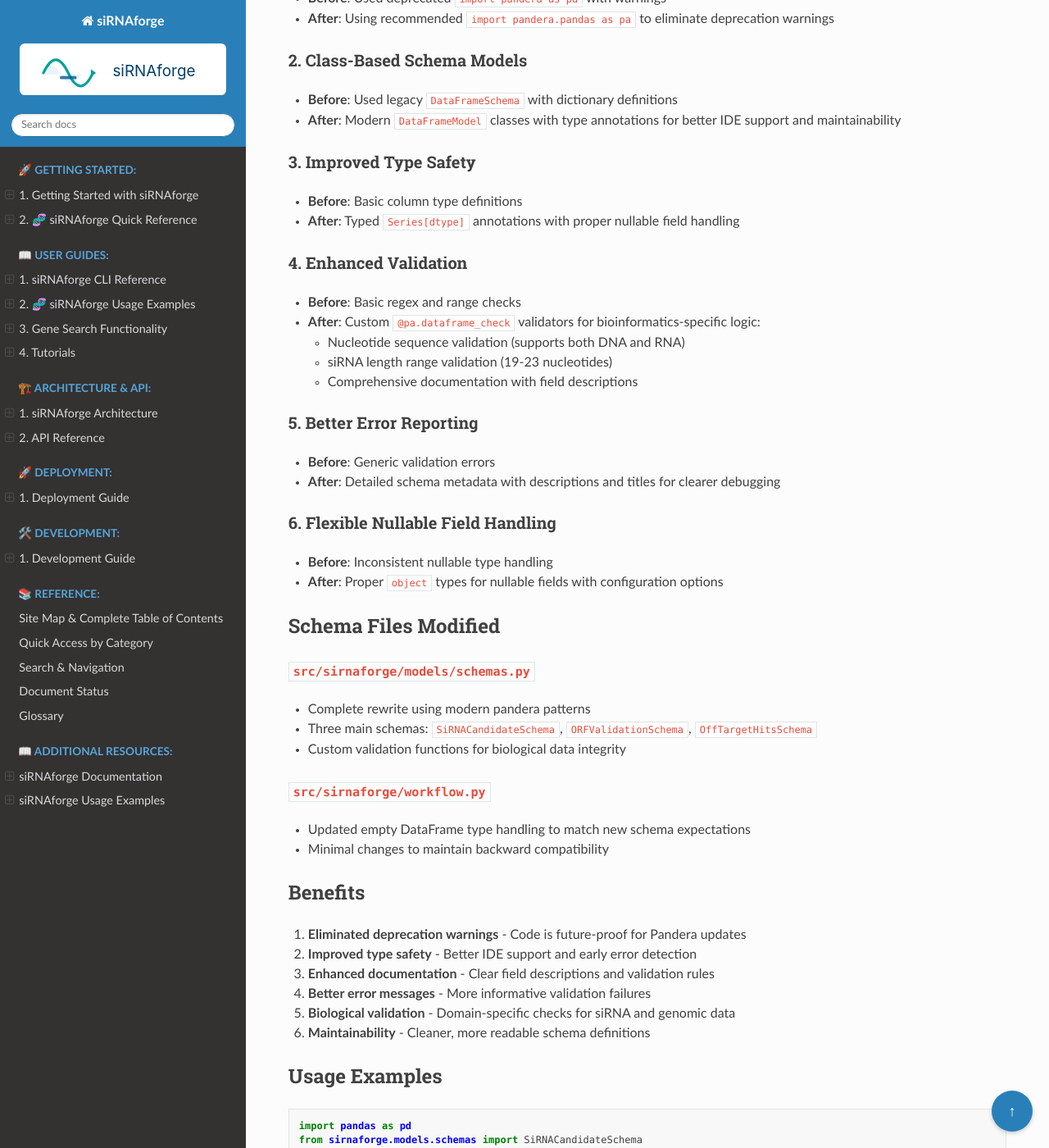
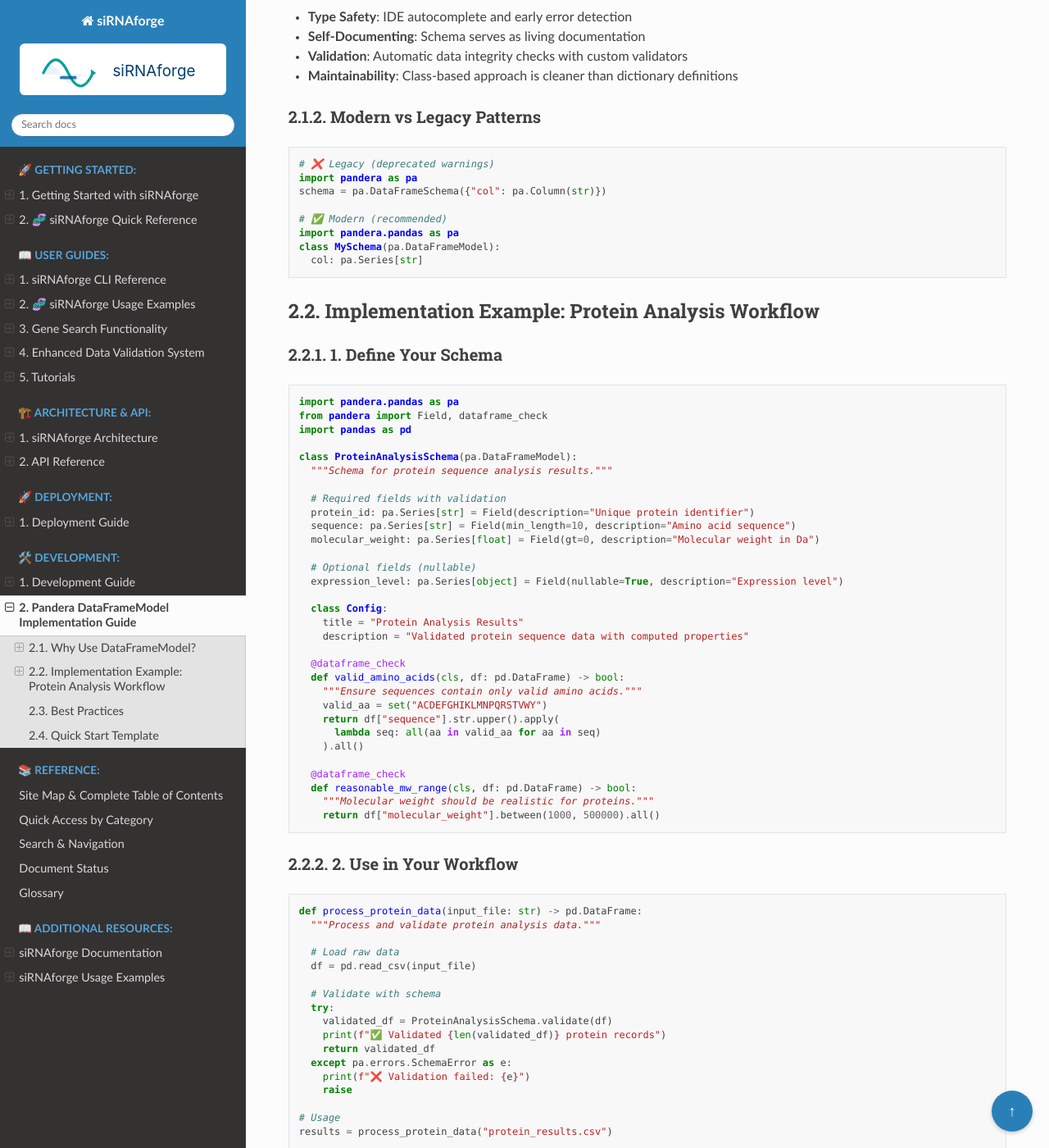
Before and after one commit to Austin-s-h/sirnaforge, a Sphinx documentation site: the page built from docs/SCHEMA_IMPROVEMENTS.md, in a window 1280 px wide and 1400 px high, scrolled down 352 px. Shown: the whole window at 82% size. Built offline with Sphinx 7.4.7 and the Read the Docs theme 3.1.0, drawn with Linux system fonts in a browser that asks for light colours; some of the changed text lies outside the part shown.

Commit message:
docs: update docs

````diff
--- a/docs/SCHEMA_IMPROVEMENTS.md
+++ b/docs/SCHEMA_IMPROVEMENTS.md
@@ -1,73 +1,125 @@
-# Pandera Schema Modernization
+# Pandera DataFrameModel Implementation Guide
 
-This document describes the improvements made to siRNAforge's pandera schemas to align with current best practices for Pandera 0.26.1.
+A practical guide for implementing type-safe data validation in bioinformatics workflows using modern Pandera patterns.
 
-## Summary of Changes
+## Why Use DataFrameModel?
 
-### 1. Modern Import Patterns
-- **Before**: Used deprecated `import pandera as pa` with warnings
-- **After**: Using recommended `import pandera.pandas as pa` to eliminate deprecation warnings
+### Key Benefits
+- **Type Safety**: IDE autocomplete and early error detection
+- **Self-Documenting**: Schema serves as living documentation
+- **Validation**: Automatic data integrity checks with custom validators
+- **Maintainability**: Class-based approach is cleaner than dictionary definitions
 
-### 2. Class-Based Schema Models
-- **Before**: Used legacy `DataFrameSchema` with dictionary definitions
-- **After**: Modern `DataFrameModel` classes with type annotations for better IDE support and maintainability
+### Modern vs Legacy Patterns
+```python
+# ❌ Legacy (deprecated warnings)
+import pandera as pa
+schema = pa.DataFrameSchema({"col": pa.Column(str)})
 
-### 3. Improved Type Safety
-- **Before**: Basic column type definitions
-- **After**: Typed `Series[dtype]` annotations with proper nullable field handling
+# ✅ Modern (recommended)
+import pandera.pandas as pa
+class MySchema(pa.DataFrameModel):
+  col: pa.Series[str]
+```
 
-### 4. Enhanced Validation
-- **Before**: Basic regex and range checks
-- **After**: Custom `@pa.dataframe_check` validators for bioinformatics-specific logic:
-  - Nucleotide sequence validation (supports both DNA and RNA)
-  - siRNA length range validation (19-23 nucleotides)
-  - Comprehensive documentation with field descriptions
+## Implementation Example: Protein Analysis Workflow
 
-### 5. Better Error Reporting
-- **Before**: Generic validation errors
-- **After**: Detailed schema metadata with descriptions and titles for clearer debugging
-
-### 6. Flexible Nullable Field Handling
-- **Before**: Inconsistent nullable type handling
-- **After**: Proper `object` types for nullable fields with configuration options
-
-## Schema Files Modified
-
-### `src/sirnaforge/models/schemas.py`
-- Complete rewrite using modern pandera patterns
-- Three main schemas: `SiRNACandidateSchema`, `ORFValidationSchema`, `OffTargetHitsSchema`
-- Custom validation functions for biological data integrity
-
-### `src/sirnaforge/workflow.py`
-- Updated empty DataFrame type handling to match new schema expectations
-- Minimal changes to maintain backward compatibility
-
-## Benefits
-
-1. **Eliminated deprecation warnings** - Code is future-proof for Pandera updates
-2. **Improved type safety** - Better IDE support and early error detection
-3. **Enhanced documentation** - Clear field descriptions and validation rules
-4. **Better error messages** - More informative validation failures
-5. **Biological validation** - Domain-specific checks for siRNA and genomic data
-6. **Maintainability** - Cleaner, more readable schema definitions
-
-## Usage Examples
+### 1. Define Your Schema
 
 ```python
+import pandera.pandas as pa
+from pandera import Field, dataframe_check
 import pandas as pd
-from sirnaforge.models.schemas import SiRNACandidateSchema
 
-# Validate siRNA candidate data
-df = pd.DataFrame({...})  # Your data
-validated_df = SiRNACandidateSchema.validate(df)
+class ProteinAnalysisSchema(pa.DataFrameModel):
+  """Schema for protein sequence analysis results."""
+
+  # Required fields with validation
+  protein_id: pa.Series[str] = Field(description="Unique protein identifier")
+  sequence: pa.Series[str] = Field(min_length=10, description="Amino acid sequence")
+  molecular_weight: pa.Series[float] = Field(gt=0, description="Molecular weight in Da")
+
+  # Optional fields (nullable)
+  expression_level: pa.Series[object] = Field(nullable=True, description="Expression level")
+
+  class Config:
+    title = "Protein Analysis Results"
+    description = "Validated protein sequence data with computed properties"
+
+  @dataframe_check
+  def valid_amino_acids(cls, df: pd.DataFrame) -> bool:
+    """Ensure sequences contain only valid amino acids."""
+    valid_aa = set("ACDEFGHIKLMNPQRSTVWY")
+    return df["sequence"].str.upper().apply(
+      lambda seq: all(aa in valid_aa for aa in seq)
+    ).all()
+
+  @dataframe_check
+  def reasonable_mw_range(cls, df: pd.DataFrame) -> bool:
+    """Molecular weight should be realistic for proteins."""
+    return df["molecular_weight"].between(1000, 500000).all()
 ```
 
-## Testing
+### 2. Use in Your Workflow
 
-New comprehensive test suite in `tests/unit/test_schemas.py` validates:
-- Valid data acceptance
-- Invalid data rejection
-- Nullable field handling
-- Bioinformatics-specific constraints
+```python
+def process_protein_data(input_file: str) -> pd.DataFrame:
+  """Process and validate protein analysis data."""
 
-All existing tests continue to pass, ensuring backward compatibility.
+  # Load raw data
+  df = pd.read_csv(input_file)
+
+  # Validate with schema
+  try:
+    validated_df = ProteinAnalysisSchema.validate(df)
+    print(f"✅ Validated {len(validated_df)} protein records")
+    return validated_df
+  except pa.errors.SchemaError as e:
+    print(f"❌ Validation failed: {e}")
+    raise
+
+# Usage
+results = process_protein_data("protein_results.csv")
+```
+
+### 3. Handle Empty DataFrames
+
+```python
+def create_empty_result() -> pd.DataFrame:
+  """Create empty DataFrame matching schema."""
+  return pd.DataFrame({
+    "protein_id": pd.Series([], dtype="object"),
+    "sequence": pd.Series([], dtype="object"),
+    "molecular_weight": pd.Series([], dtype="float64"),
+    "expression_level": pd.Series([], dtype="object")
+  })
+```
+
+## Best Practices
+
+1. **Start Simple**: Begin with basic types, add validators incrementally
+2. **Document Everything**: Use `Field(description=...)` for all columns
+3. **Test Edge Cases**: Include tests for empty data, nulls, and boundary values
+4. **Custom Validators**: Use `@dataframe_check` for domain-specific validation
+5. **Nullable Handling**: Use `object` dtype for nullable string/mixed columns
+
+## Quick Start Template
+
+```python
+import pandera.pandas as pa
+from pandera import Field
+
+class YourWorkflowSchema(pa.DataFrameModel):
+  # Required fields
+  id: pa.Series[str] = Field(description="Unique identifier")
+  value: pa.Series[float] = Field(gt=0, description="Measured value")
+
+  # Optional fields
+  notes: pa.Series[object] = Field(nullable=True, description="Optional notes")
+
+  class Config:
+    title = "Your Workflow Results"
+    description = "Description of your data"
+```
+
+Replace field names and types with your workflow's specific requirements.
--- a/docs/index.rst
+++ b/docs/index.rst
@@ -21,6 +21,7 @@ Comprehensive siRNA design toolkit for gene silencing with multi-species off-tar
    CLI_REFERENCE
    USAGE_EXAMPLES
    gene_search
+   VALIDATION_GUIDE
    tutorials/index
 
 .. toctree::
````
Also changed, not shown: other parts of docs/index.rst (+1 -0 lines), docs/VALIDATION_GUIDE.md (+7 -1 lines), docs/architecture.md (+9 -3 lines), docs/gene_search.md (+19 -14 lines), 1 other file.
